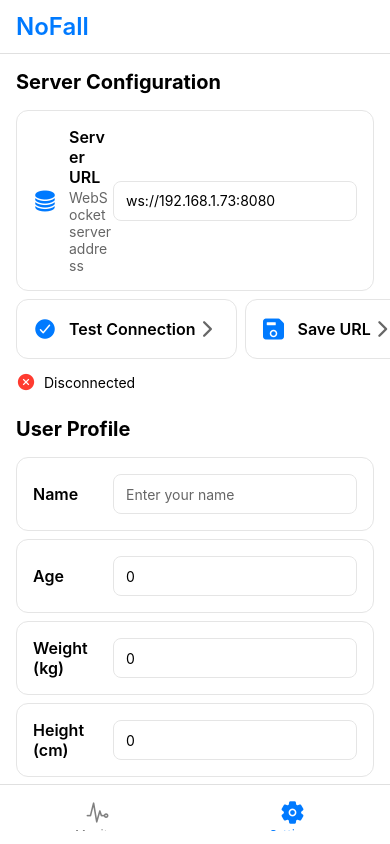
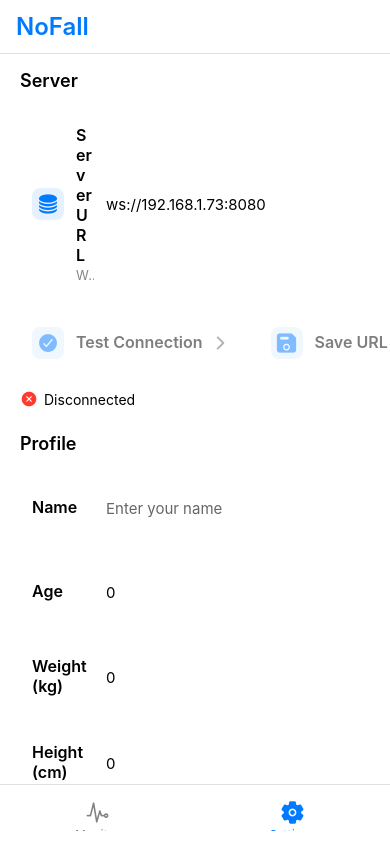
Before and after one commit to w-shasank/fall-detector, a React Native app: screen /Settings in a window 390 px wide. Built offline with nearby package versions, Linux system fonts and the light colour scheme.

Commit message:
Better safe area handling

```diff
--- a/src/components/SettingsCard.tsx
+++ b/src/components/SettingsCard.tsx
@@ -6,6 +6,7 @@ import {
   TouchableOpacity,
   Switch,
   TextInput,
+  Platform,
 } from 'react-native';
 import { Ionicons } from '@expo/vector-icons';
 import { useTheme } from '../contexts/ThemeContext';
@@ -47,8 +48,9 @@ export const SettingsCard: React.FC<SettingsCardProps> = ({
             value={value as boolean}
             onValueChange={(newValue) => onValueChange?.(newValue)}
             trackColor={{ false: theme.colors.border, true: theme.colors.primary }}
-            thumbColor={theme.colors.background}
+            thumbColor={Platform.OS === 'ios' ? '#fff' : theme.colors.background}
             disabled={disabled}
+            style={styles.switch}
           />
         );
       case 'input':
@@ -58,8 +60,7 @@ export const SettingsCard: React.FC<SettingsCardProps> = ({
               styles.input,
               {
                 color: theme.colors.text,
-                borderColor: theme.colors.border,
-                backgroundColor: theme.colors.background,
+                backgroundColor: theme.colors.cardBackground,
               },
             ]}
             value={value as string}
@@ -75,8 +76,9 @@ export const SettingsCard: React.FC<SettingsCardProps> = ({
         return (
           <Ionicons
             name="chevron-forward"
-            size={24}
+            size={20}
             color={theme.colors.textSecondary}
+            style={styles.chevron}
           />
         );
     }
@@ -87,19 +89,20 @@ export const SettingsCard: React.FC<SettingsCardProps> = ({
       style={[
         styles.container,
         {
-          backgroundColor: theme.colors.background,
-          borderColor: theme.colors.border,
+          backgroundColor: theme.colors.cardBackground,
         },
+        disabled && styles.disabled,
       ]}
       onPress={onPress}
       disabled={disabled || type === 'input'}
+      activeOpacity={0.7}
     >
       <View style={styles.content}>
         {icon && (
           <View style={styles.iconContainer}>
             <Ionicons
               name={icon}
-              size={24}
+              size={22}
               color={theme.colors.primary}
             />
           </View>
@@ -111,6 +114,7 @@ export const SettingsCard: React.FC<SettingsCardProps> = ({
           {description && (
             <Text
               style={[styles.description, { color: theme.colors.textSecondary }]}
+              numberOfLines={1}
             >
               {description}
             </Text>
@@ -124,10 +128,20 @@ export const SettingsCard: React.FC<SettingsCardProps> = ({
 
 const styles = StyleSheet.create({
   container: {
-    borderRadius: 12,
-    borderWidth: 1,
-    marginVertical: 4,
+    borderRadius: 16,
+    marginVertical: 6,
     overflow: 'hidden',
+    ...Platform.select({
+      ios: {
+        shadowColor: '#000',
+        shadowOffset: { width: 0, height: 1 },
+        shadowOpacity: 0.1,
+        shadowRadius: 2,
+      },
+      android: {
+        elevation: 2,
+      },
+    }),
   },
   content: {
     flexDirection: 'row',
@@ -136,6 +150,12 @@ const styles = StyleSheet.create({
   },
   iconContainer: {
     marginRight: 12,
+    width: 32,
+    height: 32,
+    borderRadius: 8,
+    backgroundColor: 'rgba(0, 122, 255, 0.1)',
+    justifyContent: 'center',
+    alignItems: 'center',
   },
   textContainer: {
     flex: 1,
@@ -143,16 +163,26 @@ const styles = StyleSheet.create({
   title: {
     fontSize: 16,
     fontWeight: '600',
+    marginBottom: 2,
   },
   description: {
-    fontSize: 14,
-    marginTop: 2,
+    fontSize: 13,
+    opacity: 0.8,
   },
   input: {
     height: 40,
-    borderWidth: 1,
     borderRadius: 8,
     paddingHorizontal: 12,
     minWidth: 120,
+    fontSize: 15,
+  },
+  switch: {
+    transform: Platform.OS === 'ios' ? [{ scale: 0.8 }] : [],
+  },
+  chevron: {
+    marginLeft: 8,
+  },
+  disabled: {
+    opacity: 0.5,
   },
 });
--- a/src/constants/theme.ts
+++ b/src/constants/theme.ts
@@ -5,6 +5,7 @@ export const lightThemeColors: ThemeColors = {
   secondary: '#5856D6',
   background: '#FFFFFF',
   surface: '#F5F5F5',
+  cardBackground: '#FFFFFF',
   text: '#000000',
   textSecondary: '#666666',
   error: '#FF3B30',
@@ -19,6 +20,7 @@ export const darkThemeColors: ThemeColors = {
   secondary: '#5E5CE6',
   background: '#000000',
   surface: '#1C1C1E',
+  cardBackground: '#1C1C1E',
   text: '#FFFFFF',
   textSecondary: '#8E8E93',
   error: '#FF453A',
--- a/src/screens/SettingsScreen.tsx
+++ b/src/screens/SettingsScreen.tsx
@@ -59,7 +59,6 @@ export const SettingsScreen: React.FC = () => {
     }
   };
 
-  // Save user profile
   const saveUserProfile = async () => {
     try {
       await updateUserProfile(userProfile);
@@ -74,17 +73,16 @@ export const SettingsScreen: React.FC = () => {
       style={[
         styles.container,
         { backgroundColor: theme.colors.background },
-        { paddingTop: insets.top }
       ]}
       contentContainerStyle={[
         styles.contentContainer,
-        { paddingBottom: insets.bottom }
+        { paddingBottom: insets.bottom + 16 }
       ]}
     >
       {/* Server Configuration */}
       <View style={styles.section}>
         <Text style={[styles.sectionTitle, { color: theme.colors.text }]}>
-          Server Configuration
+          Server
         </Text>
         <SettingsCard
           title="Server URL"
@@ -114,7 +112,7 @@ export const SettingsScreen: React.FC = () => {
         <View style={styles.connectionStatus}>
           <Ionicons
             name={isConnected ? 'checkmark-circle' : 'close-circle'}
-            size={20}
+            size={18}
             color={isConnected ? theme.colors.success : theme.colors.error}
           />
           <Text style={[styles.statusText, { color: theme.colors.text }]}>
@@ -126,7 +124,7 @@ export const SettingsScreen: React.FC = () => {
       {/* User Profile */}
       <View style={styles.section}>
         <Text style={[styles.sectionTitle, { color: theme.colors.text }]}>
-          User Profile
+          Profile
         </Text>
         <SettingsCard
           title="Name"
@@ -170,7 +168,7 @@ export const SettingsScreen: React.FC = () => {
       {/* App Preferences */}
       <View style={styles.section}>
         <Text style={[styles.sectionTitle, { color: theme.colors.text }]}>
-          App Preferences
+          Preferences
         </Text>
         <SettingsCard
           title="Dark Mode"
@@ -239,9 +237,10 @@ const styles = StyleSheet.create({
     marginBottom: 24,
   },
   sectionTitle: {
-    fontSize: 20,
-    fontWeight: 'bold',
+    fontSize: 18,
+    fontWeight: '600',
     marginBottom: 12,
+    marginLeft: 4,
   },
   buttonRow: {
     flexDirection: 'row',
@@ -252,9 +251,10 @@ const styles = StyleSheet.create({
     flexDirection: 'row',
     alignItems: 'center',
     marginTop: 8,
-    gap: 8,
+    marginLeft: 4,
   },
   statusText: {
+    marginLeft: 6,
     fontSize: 14,
   },
 });
--- a/src/types/index.ts
+++ b/src/types/index.ts
@@ -51,6 +51,7 @@ export interface ThemeColors {
   secondary: string;
   background: string;
   surface: string;
+  cardBackground: string;
   text: string;
   textSecondary: string;
   error: string;
```
